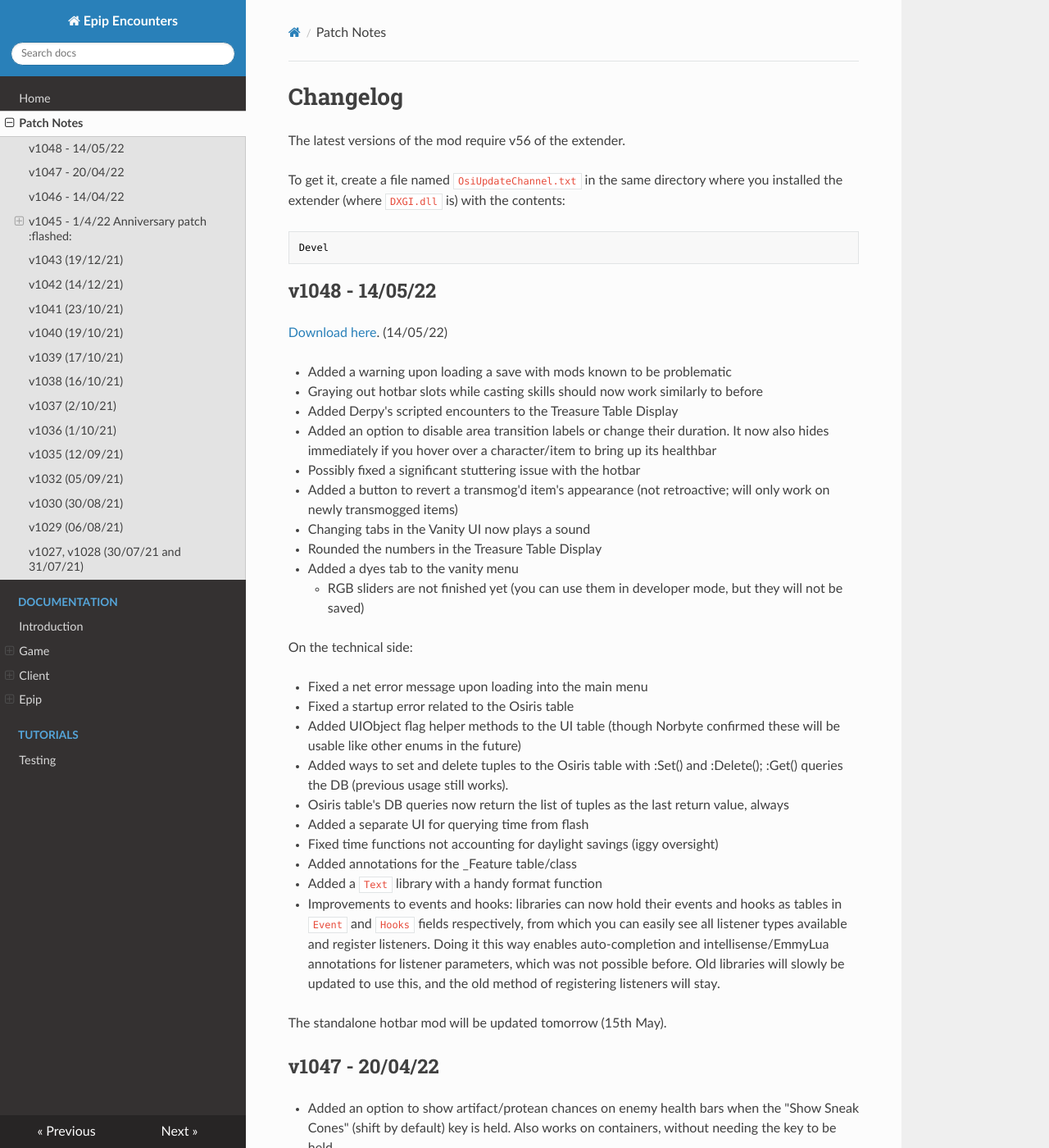
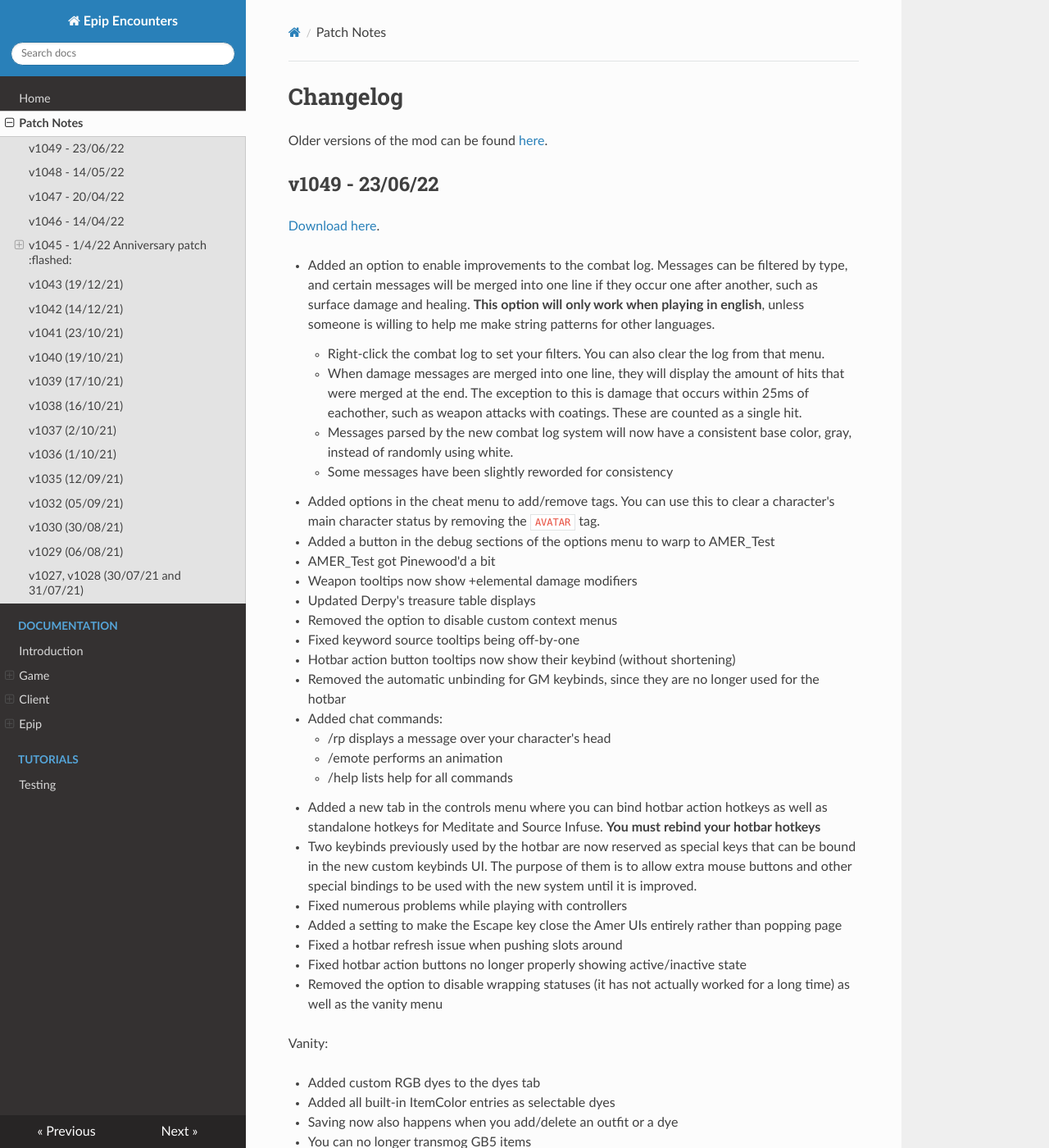
Before and after one commit to PinewoodPip/epip, an MkDocs documentation site: the page built from docs/patchnotes.md, in a window 1280 px wide and 1400 px high. Shown: the whole window at 82% size. Built offline with MkDocs 1.6.1, drawn with Linux system fonts in a browser that asks for light colours; nearby versions of some CDN libraries; some of the changed text lies outside the part shown.

Commit message:
Add v1049 changelog, minor changes

````diff
--- a/docs/patchnotes.md
+++ b/docs/patchnotes.md
@@ -1,14 +1,78 @@
 # Changelog
 
-The latest versions of the mod require v56 of the extender.
+Older versions of the mod can be found [here](https://drive.google.com/drive/folders/13rN97wZFWoyaxgBDwtgxymenjXwezBF5?usp=sharing).
 
-To get it, create a file named `OsiUpdateChannel.txt` in the same directory where you installed the extender (where `DXGI.dll` is) with the contents:
-```json
-Devel
-```
+## v1049 - 23/06/22
+[Download here](https://drive.google.com/file/d/18GC23zThzYV7hyCM0eMkmVdUttD7tXUF/view?usp=sharing).
+
+- Added an option to enable improvements to the combat log. Messages can be filtered by type, and certain messages will be merged into one line if they occur one after another, such as surface damage and healing. **This option will only work when playing in english**, unless someone is willing to help me make string patterns for other languages.
+	- Right-click the combat log to set your filters. You can also clear the log from that menu.
+	- When damage messages are merged into one line, they will display the amount of hits that were merged at the end. The exception to this is damage that occurs within 25ms of eachother, such as weapon attacks with coatings. These are counted as a single hit.
+	- Messages parsed by the new combat log system will now have a consistent base color, gray, instead of randomly using white.
+	- Some messages have been slightly reworded for consistency
+- Added options in the cheat menu to add/remove tags. You can use this to clear a character's main character status by removing the `AVATAR` tag.
+- Added a button in the debug sections of the options menu to warp to AMER_Test
+- AMER_Test got Pinewood'd a bit
+- Weapon tooltips now show +elemental damage modifiers
+- Updated Derpy's treasure table displays
+- Removed the option to disable custom context menus
+- Fixed keyword source tooltips being off-by-one
+- Hotbar action button tooltips now show their keybind (without shortening)
+- Removed the automatic unbinding for GM keybinds, since they are no longer used for the hotbar
+- Added chat commands:
+	- /rp displays a message over your character's head
+	- /emote performs an animation
+	- /help lists help for all commands
+- Added a new tab in the controls menu where you can bind hotbar action hotkeys as well as standalone hotkeys for Meditate and Source Infuse. **You must rebind your hotbar hotkeys**
+- Two keybinds previously used by the hotbar are now reserved as special keys that can be bound in the new custom keybinds UI. The purpose of them is to allow extra mouse buttons and other special bindings to be used with the new system until it is improved.
+- Fixed numerous problems while playing with controllers
+- Added a setting to make the Escape key close the Amer UIs entirely rather than popping page
+- Fixed a hotbar refresh issue when pushing slots around
+- Fixed hotbar action buttons no longer properly showing active/inactive state
+- Removed the option to disable wrapping statuses (it has not actually worked for a long time) as well as the vanity menu
+
+Vanity:
+
+- Added custom RGB dyes to the dyes tab
+- Added all built-in ItemColor entries as selectable dyes
+- Saving now also happens when you add/delete an outfit or a dye
+- You can no longer transmog GB5 items
+- Fixed spears not being available in the transmog menu
+- Fixed the vanity option not appearing for non-shield offhands
+- Added a button to delete outfits
+- Fixed positioning of the vanity UI while playing on resolutions other than 1080p, or when dragging the character sheet
+- Fixed saving outfits with weapons not working
+- Removed the dye context menu for real
+- The UI now shows a message if you select an empty slot, instead of opening a message box
+- Slight changes to positioning of elements
+- Improved performance
+- The character sheet unallocated points notifications are now hidden while in the UI
+
+Other:
+
+- Fixed a bug with hotbar action buttons resetting
+- Added a "Healing done" stat to the stats tab
+- The "Damage dealt" stat now also considers your owned summons
+
+On the technical side of things:
+
+- Reworked how the selected item is tracked in the Vanity UI
+- Reworked all tabs of Vanity to be separate, independent features
+- Added initial groundwork for supporting controllers in Amer's UIs
+- Added APIs for `chatLog`, `optionsInput`
+- `_Feature:DebugLog()` is now polymorphic like the regular print function
+- Added the `Input` UI, with possibilities for tracking text keys from the keyboard, and intercepting interface events
+- Added FlexStats for sight and hearing, ranging from -128 to +128 (except for sight which goes to +2048)
+- Added support for saving settings on the server
+- Removed unused ItemColor stats
+- Removed unused PersistentVars table
+- Hooks can now be set to only return the first non-nil value (and stop propagation after that)
+- Cleaned up the client bootstrap script
+- Added an !animtest command on server, auto-playing all female human animations on the host character. There's no stopping it once started, so be careful!
+- Added a !soundtest command on the client, which tests all UI sounds. Might've been added before this version, I don't recall exactly when it was implemented.
+- Added some sick ASCII signatures to the bootstrap scripts, as well as a readme
 
 ## v1048 - 14/05/22
-[Download here](https://drive.google.com/file/d/11Zz6D80HVBFh6rUsyQFVQDi_eKjAjyZw/view?usp=sharing). (14/05/22)
 
 - Added a warning upon loading a save with mods known to be problematic
 - Graying out hotbar slots while casting skills should now work similarly to before
````
Also changed, not shown: docs/index.md (+19 -11 lines).
